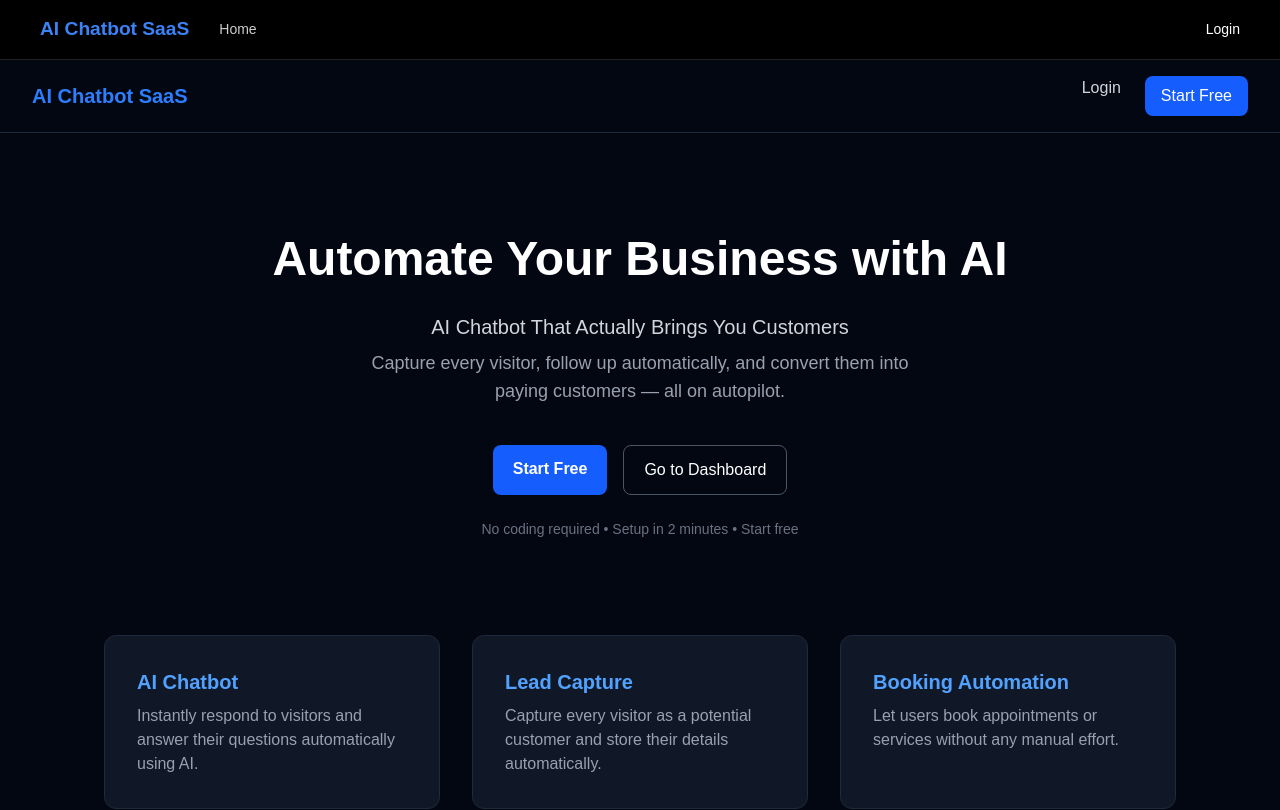
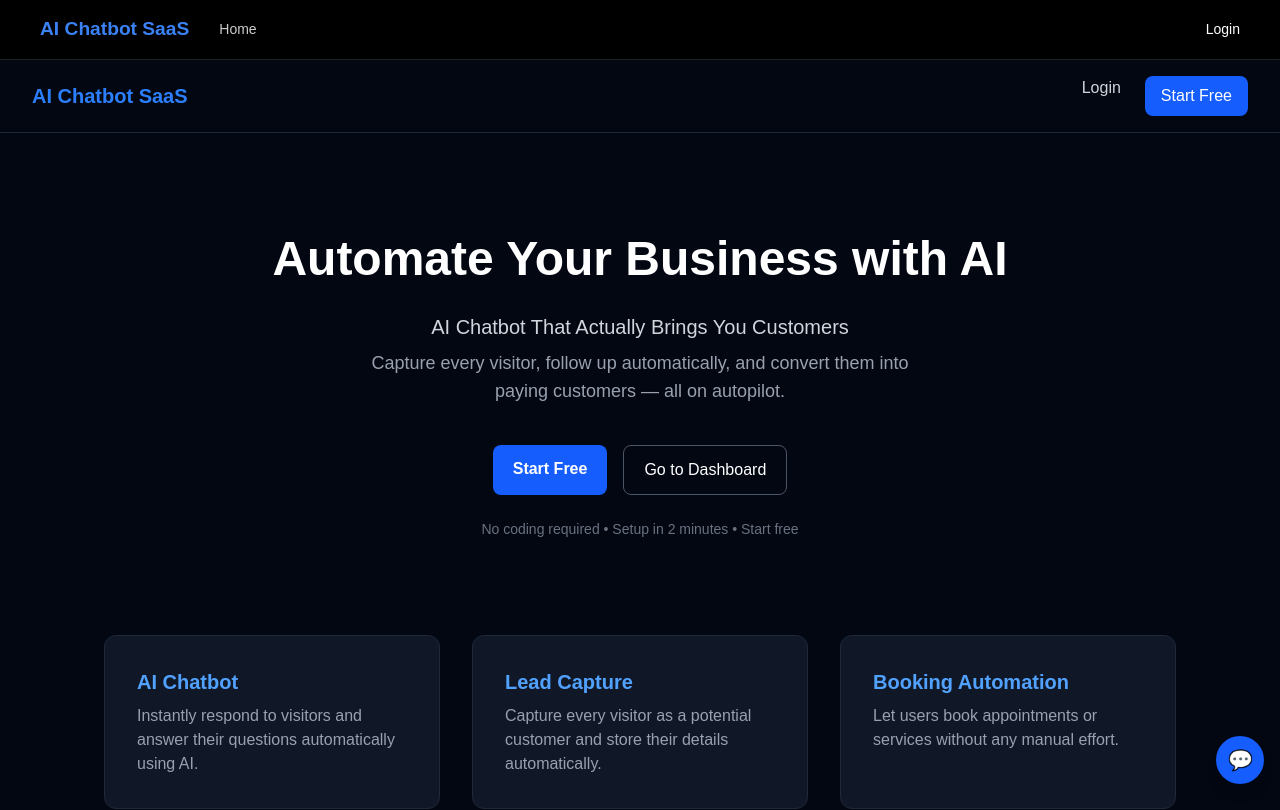
Before and after one commit to snapcartgo/ai-chatbot-saas, a Next.js app: page / in a window 1280 px wide. Shown: the top 810 px of the page. Built offline with nearby package versions, Linux system fonts and the light colour scheme; no server answers; the database is empty.

Commit message:
updated ChatWidget.tsx4

```diff
--- a/app/page.tsx
+++ b/app/page.tsx
@@ -122,7 +122,8 @@ export default function HomeClient() {
         </p>
       </div>
 
-
+      {/* CHAT */}
+      <ChatWidget />
 
     </main>
   );
```
